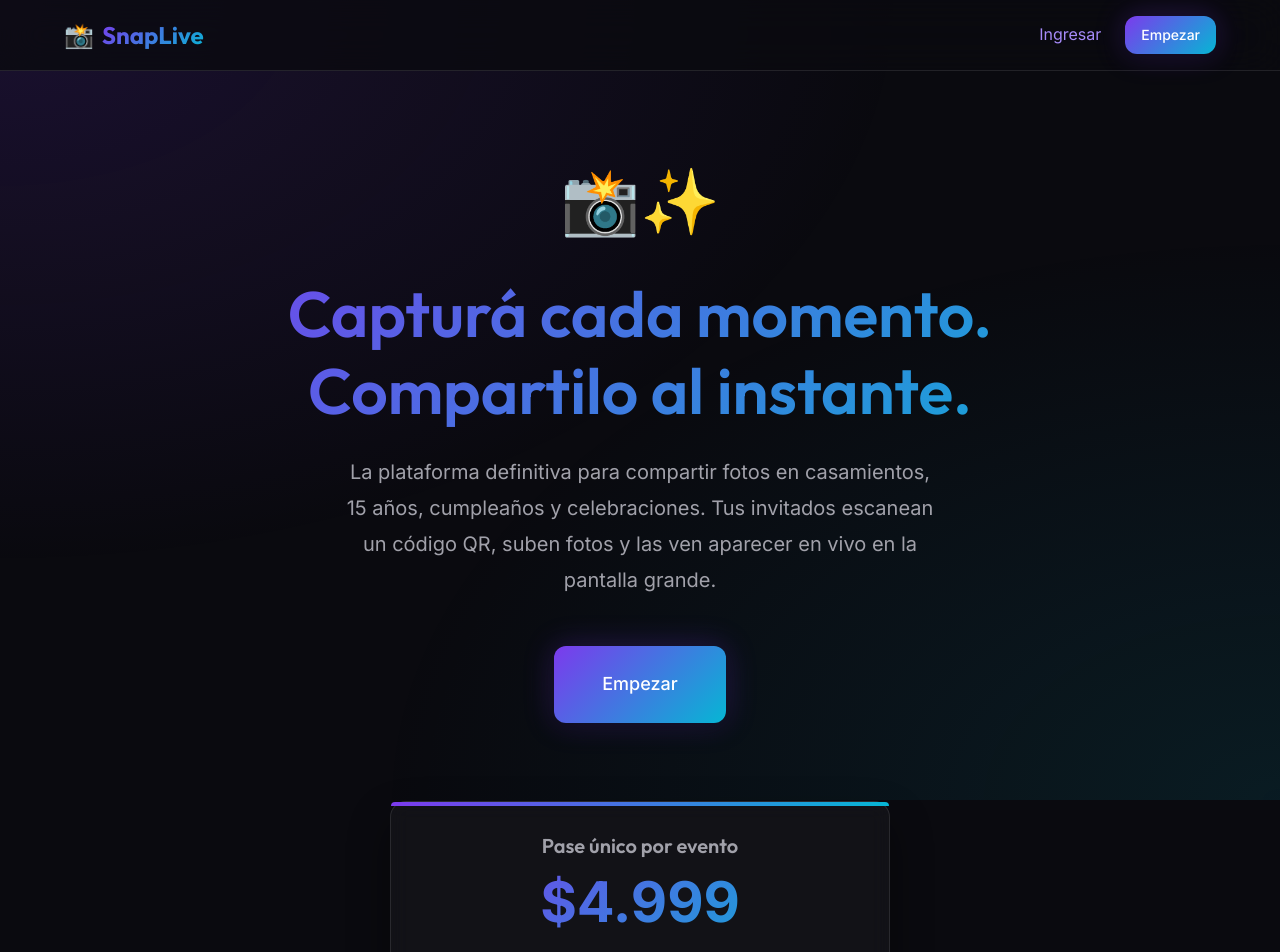
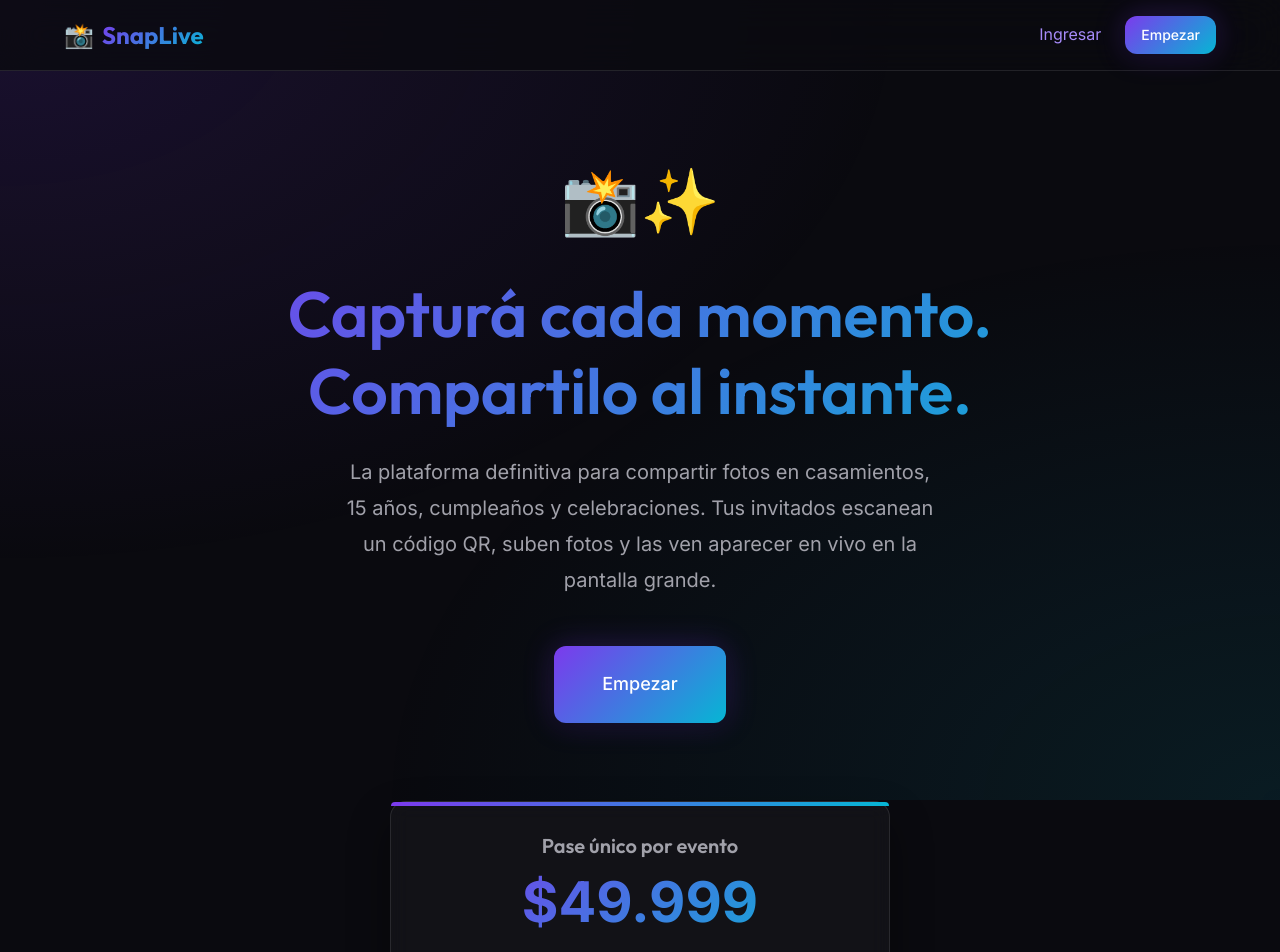
Before and after one commit to JoaquinAb/SnapLive, a Next.js app in the folder frontend/: page / in a window 1280 px wide. Shown: the top 952 px of the page. Built offline with nearby package versions, Linux system fonts and the light colour scheme; no server answers.

Commit message:
chore: update pricing to .999

```diff
--- a/frontend/src/app/dashboard/page.jsx
+++ b/frontend/src/app/dashboard/page.jsx
@@ -273,7 +273,7 @@ function DashboardContent() {
                                         WebkitTextFillColor: 'transparent',
                                         backgroundClip: 'text'
                                     }}>
-                                        $4.999
+                                        $49.999
                                     </span>
                                     <span className="text-muted ml-sm">/ evento</span>
                                 </div>
--- a/frontend/src/app/page.jsx
+++ b/frontend/src/app/page.jsx
@@ -95,7 +95,7 @@ export default function HomePage() {
                             WebkitTextFillColor: 'transparent',
                             backgroundClip: 'text'
                         }}>
-                            $4.999
+                            $49.999
                         </div>
                         <p className="text-muted mb-lg" style={{ fontSize: '0.9rem' }}>
                             Sin suscripciones. Sin costos ocultos.
```
